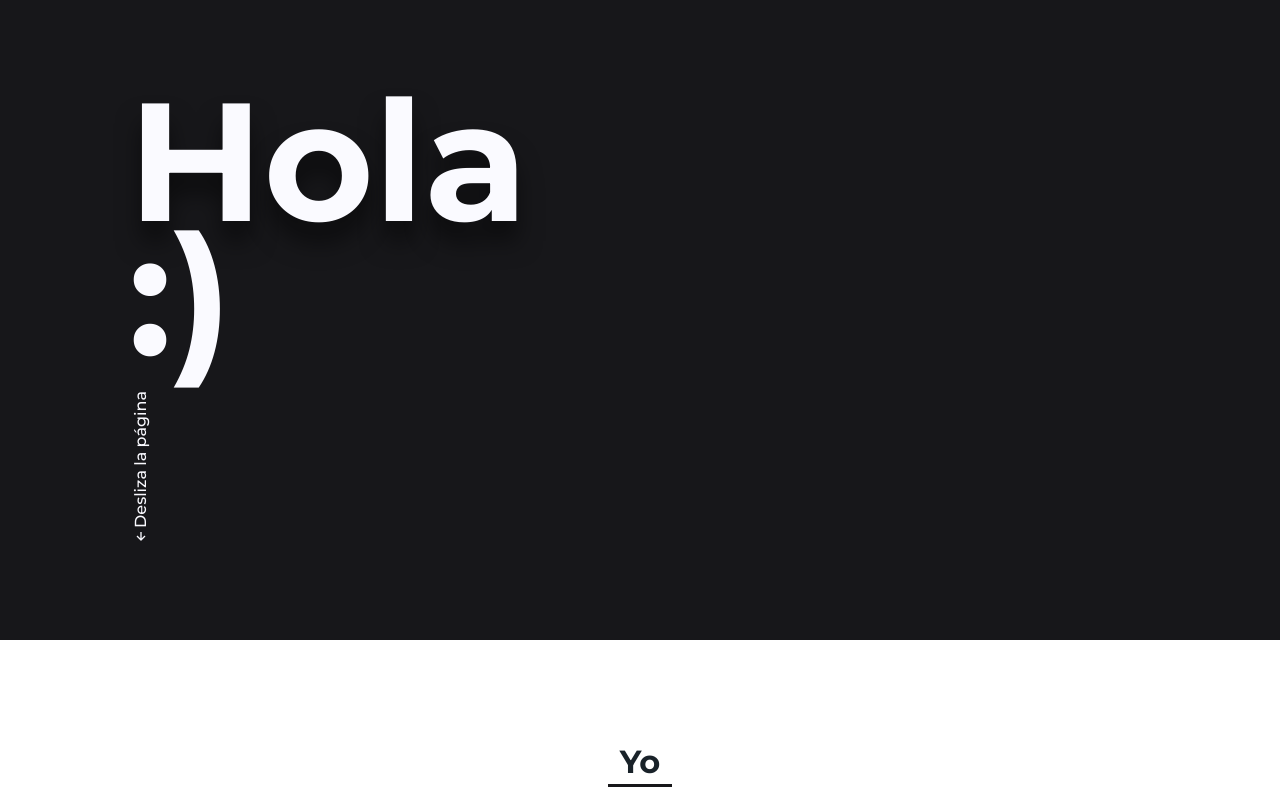
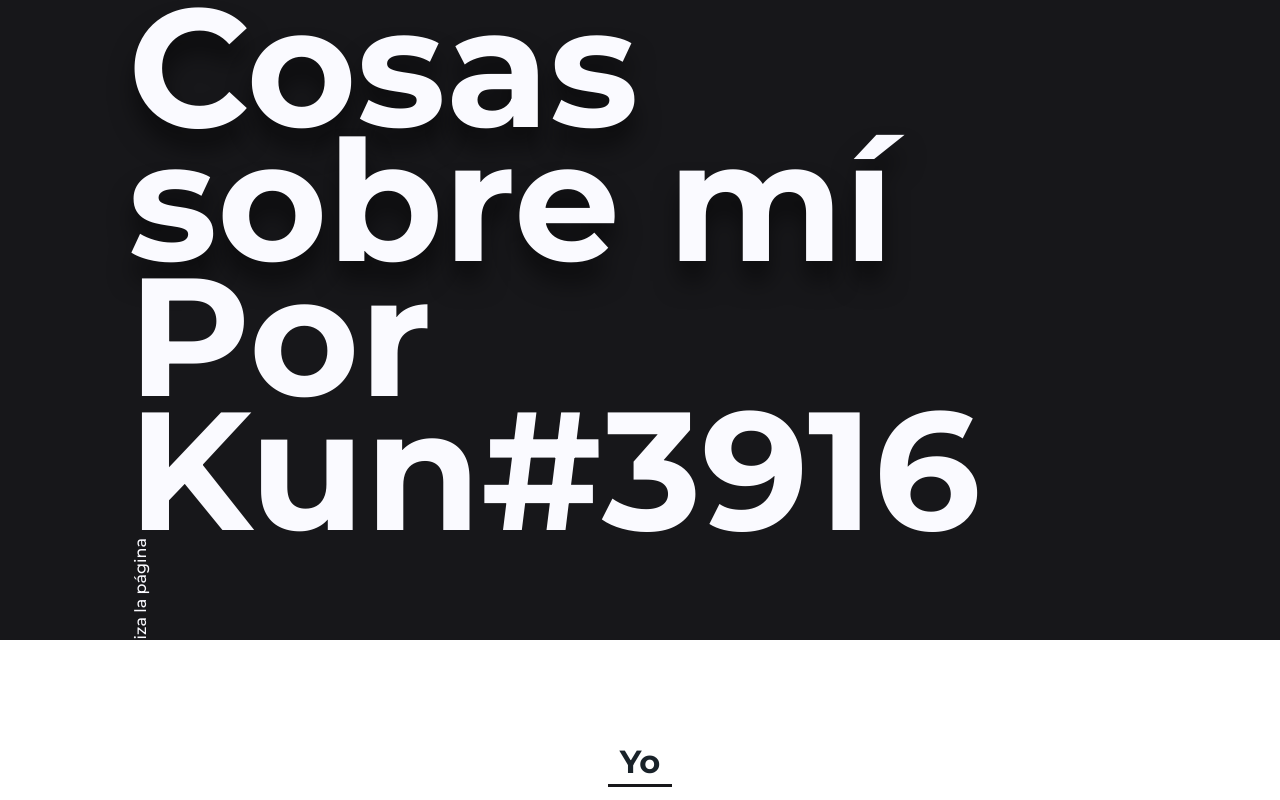
Before and after one commit to Kun050710/porfolio, a plain HTML site: page index.html in a window 1280 px wide. Shown: the top 800 px of the page. Drawn offline with nearby package versions, Linux system fonts and the light colour scheme.

Commit message:
Update index.html

```diff
--- a/index.html
+++ b/index.html
@@ -13,7 +13,7 @@
         <main class="l-main">
             <section class="home" id="home">
                 <div class="home__container bd-grid">
-                    <h2 class="home__title"><span>Hola</span><br>:)</h2>
+                    <h2 class="home__title"><span>Cosas sobre mí</span><br>Por Kun#3916</h2>
 
                     <div class="home__scroll">
                         <a href="#about" class="home__scroll-link"><i class='bx bx-up-arrow-alt' ></i>Desliza la página</a>
```
